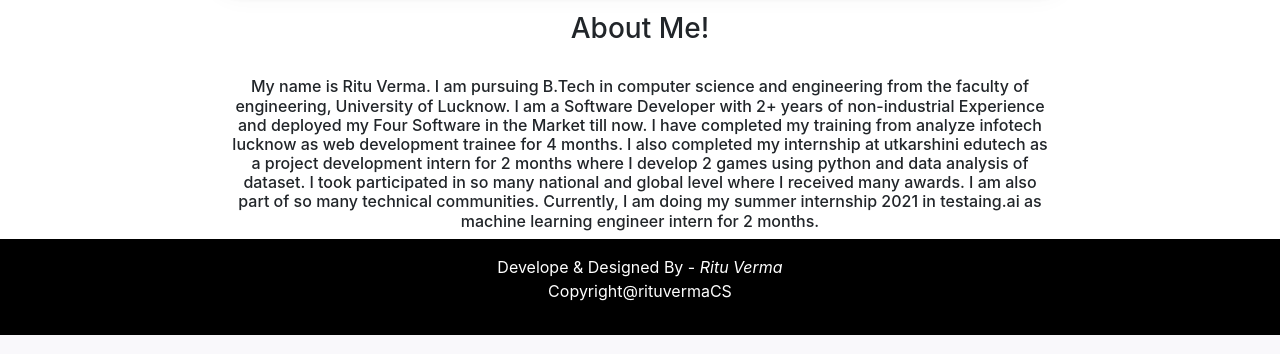
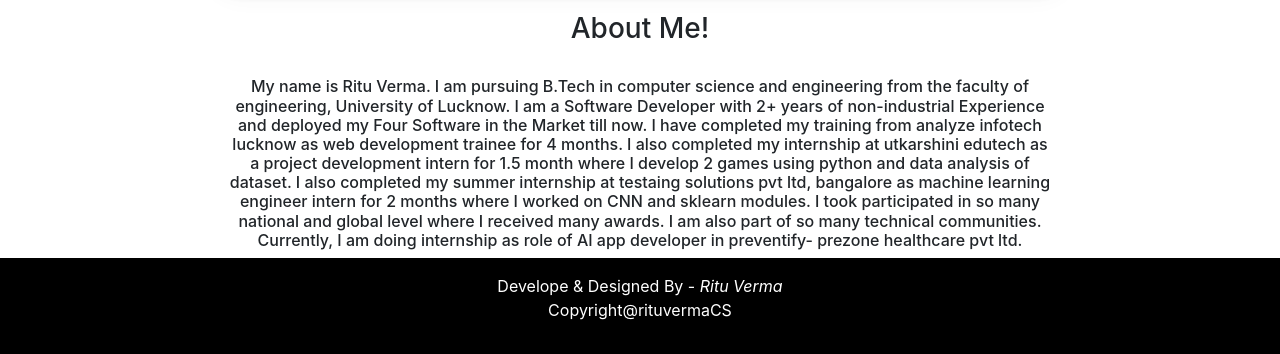
Before and after one commit to rituvermaCS/Portfolio, a Django app: page / in a window 1280 px wide. Shown: the part 538-892 px from the top of the page. Run offline with Django 3.2, Linux system fonts and the light colour scheme; some libraries are stand-ins or nearby versions.

Commit message:
Update index.html

```diff
--- a/templates/index.html
+++ b/templates/index.html
@@ -68,9 +68,10 @@
   <div><h3>About Me!</h3><br><h6>My name is Ritu Verma. I am pursuing B.Tech in computer science and engineering from the faculty of engineering,
 	  University of Lucknow. I am a Software Developer with 2+ years of non-industrial Experience and deployed my Four Software in the Market till now.
 	  I have completed my training from analyze infotech lucknow as web development trainee for 4 months. I also completed my internship at utkarshini edutech
-	  as a project development intern for 2 months where I develop 2 games using python and data analysis of dataset. I took participated in so many national
-	  and global level where I received many awards. I am also part of so many technical communities. Currently, I am doing my summer internship 2021 in
-	  testaing.ai as machine learning engineer intern for 2 months.</h6></div></center>
+	  as a project development intern for 1.5 month where I develop 2 games using python and data analysis of dataset. I also completed my summer internship at
+	  testaing solutions pvt ltd, bangalore as machine learning engineer intern for 2 months where I worked on CNN and sklearn modules. I took participated in
+	  so many national and global level where I received many awards. I am also part of so many technical communities. Currently, I am doing internship as role
+	  of AI app developer in preventify- prezone healthcare pvt ltd.</h6></div></center>
   </div>
   <div class="col-md-2"></div>
 <div class="container-fluid p-3 text-white" style="background-color:black;">
```
